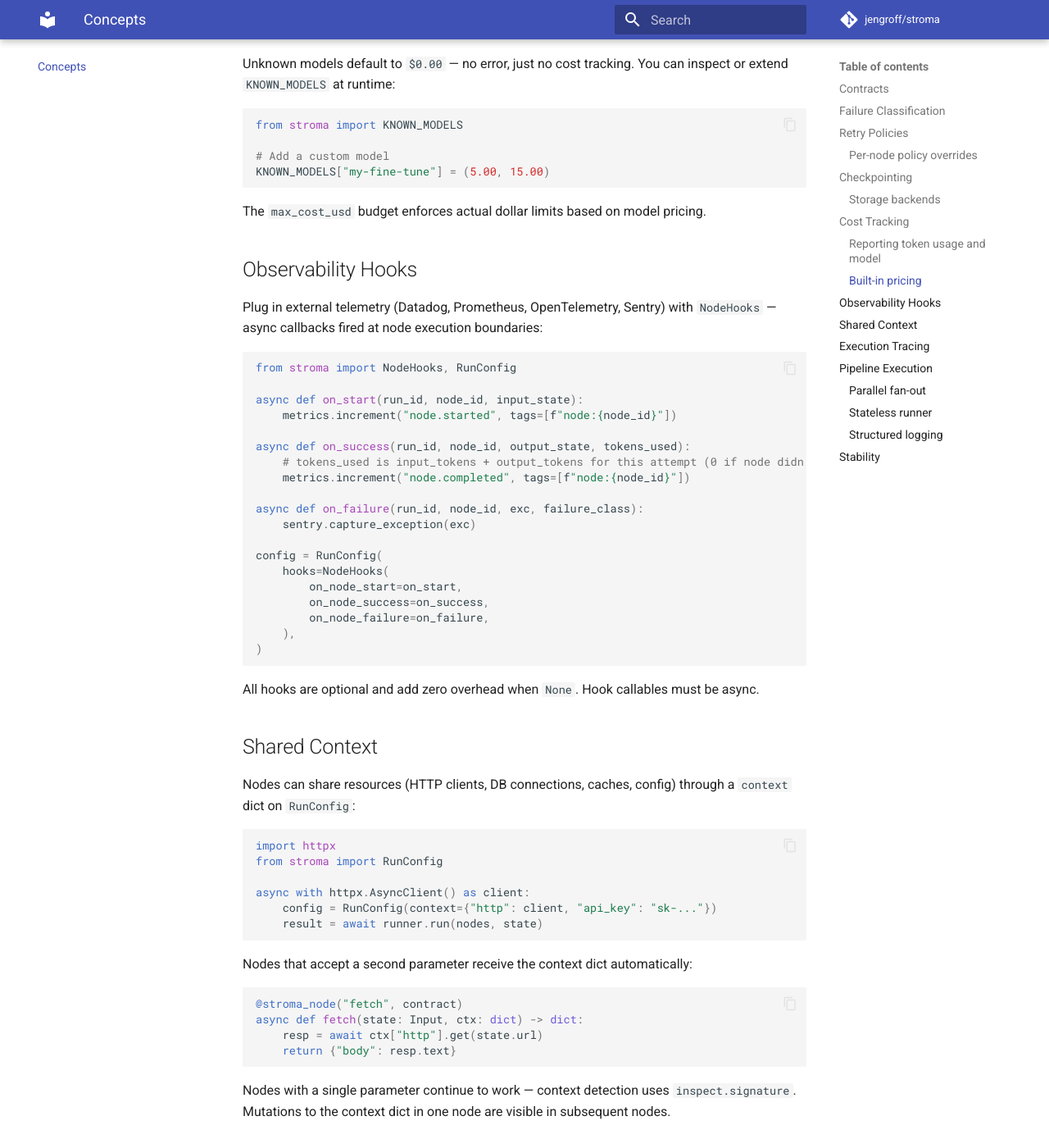
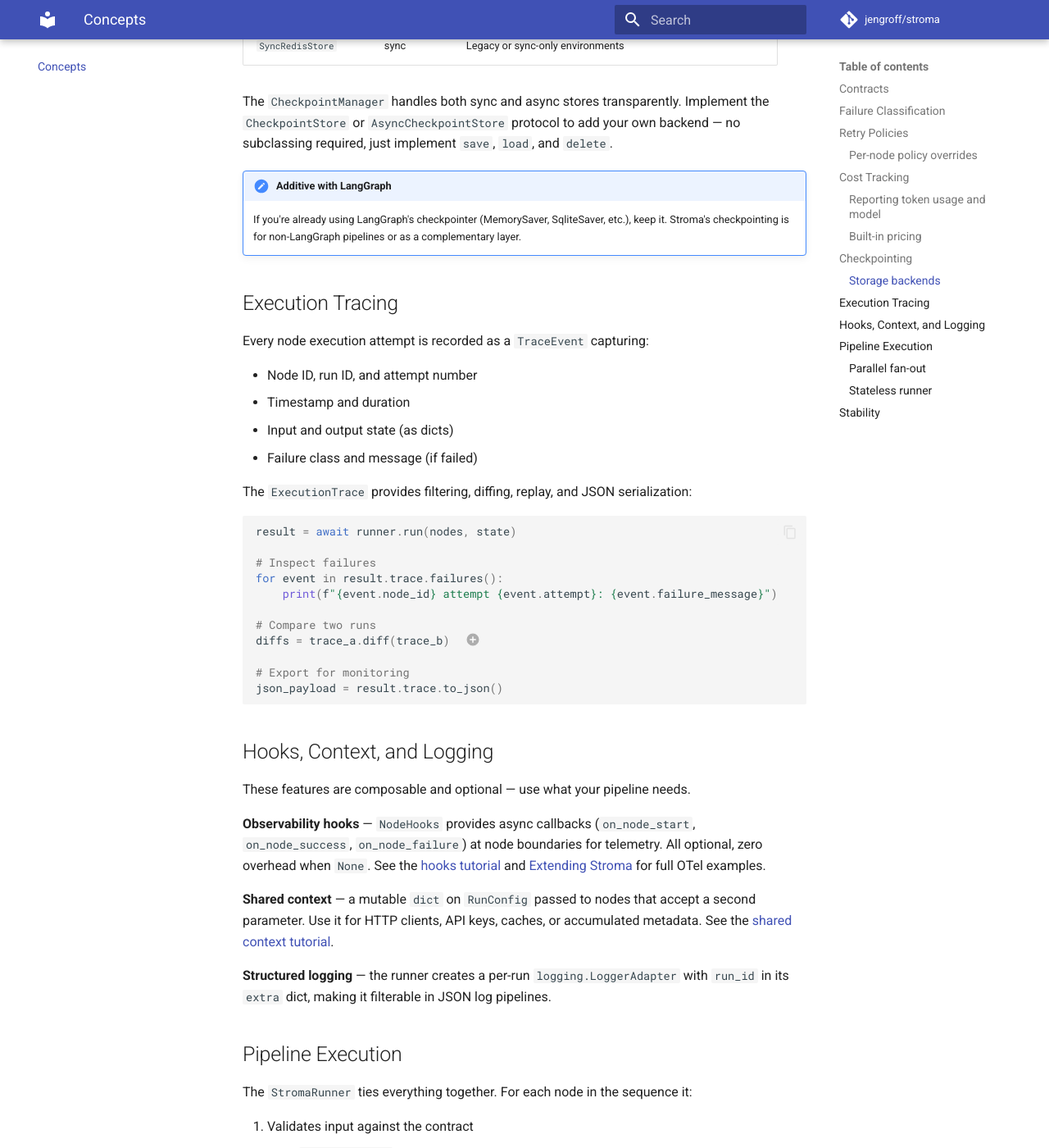
Before and after one commit to jengroff/stroma, an MkDocs documentation site: the page built from docs/concepts.md, in a window 1280 px wide and 1400 px high, scrolled down 6004 px. Shown: the whole window at 82% size. Built offline with MkDocs 1.6.1 and Material for MkDocs 9.7.7, drawn with Linux system fonts in a browser that asks for light colours; comment, search, counter and statistics services are not loaded; some of the changed text lies outside the part shown.

Commit message:
refactor: remove vestigial runner arg from LangGraphAdapter, reorder concepts, fix deps

````diff
--- a/docs/concepts.md
+++ b/docs/concepts.md
@@ -127,41 +127,6 @@
 !!! note "Jittered backoff"
     The actual delay before each retry is `random.uniform(0, backoff_seconds)` — not a fixed sleep. This prevents thundering herd problems when multiple pipelines retry simultaneously against the same API.
 
-## Checkpointing
-
-After each successful node execution, the output state is **checkpointed**. If a pipeline fails partway through, you can resume from the last checkpoint instead of re-running completed nodes:
-
-```python
-from stroma import RunConfig
-
-# First run fails at node3
-config1 = RunConfig(run_id="run-123")
-result = await runner.run([node1, node2, node3], initial_state)
-# result.status == PARTIAL or FAILED
-
-# Resume from node3 — node1 and node2 are skipped, output loaded from checkpoint
-config2 = RunConfig(run_id="run-123", resume_from="node3")  # (1)!
-result = await runner.run([node1, node2, node3], initial_state)
-# result.status == RESUMED
-```
-
-1. The `run_id` must match the original run. The runner loads the checkpoint for the node *before* `resume_from` and uses it as input.
-
-### Storage backends
-
-Both sync and async backends are available:
-
-| Backend | Interface | Use case |
-|---------|-----------|----------|
-| `InMemoryStore` | sync | Testing, short-lived pipelines |
-| `AsyncInMemoryStore` | async | Testing with async runners (default for `StromaRunner.quick()`) |
-| `RedisStore` | async | Production, distributed systems (uses `redis.asyncio`) |
-| `SyncRedisStore` | sync | Legacy or sync-only environments |
-
-The `CheckpointManager` handles both sync and async stores transparently — its `checkpoint`, `resume`, and `clear` methods are all `async`, and it detects the store type at construction time.
-
-Implement the `CheckpointStore` or `AsyncCheckpointStore` protocol to add your own backend (Postgres, S3, DynamoDB, etc.) — no subclassing required, just implement `save`, `load`, and `delete`.
-
 ## Cost Tracking
 
 Stroma tracks three resource dimensions across your pipeline:
@@ -237,57 +202,41 @@
 
 The `max_cost_usd` budget enforces actual dollar limits based on model pricing.
 
-## Observability Hooks
+---
 
-Plug in external telemetry (Datadog, Prometheus, OpenTelemetry, Sentry) with `NodeHooks` — async callbacks fired at node execution boundaries:
+## Checkpointing
+
+After each successful node execution, the output state is **checkpointed**. If a pipeline fails partway through, you can resume from the last checkpoint instead of re-running completed nodes:
 
 ```python
-from stroma import NodeHooks, RunConfig
+from stroma import RunConfig
 
-async def on_start(run_id, node_id, input_state):
-    metrics.increment("node.started", tags=[f"node:{node_id}"])
+# First run fails at node3
+config1 = RunConfig(run_id="run-123")
+result = await runner.run([node1, node2, node3], initial_state)
+# result.status == PARTIAL or FAILED
 
-async def on_success(run_id, node_id, output_state, tokens_used):
-    # tokens_used is input_tokens + output_tokens for this attempt (0 if node didn't report usage)
-    metrics.increment("node.completed", tags=[f"node:{node_id}"])
-
-async def on_failure(run_id, node_id, exc, failure_class):
-    sentry.capture_exception(exc)
-
-config = RunConfig(
-    hooks=NodeHooks(
-        on_node_start=on_start,
-        on_node_success=on_success,
-        on_node_failure=on_failure,
-    ),
-)
+# Resume from node3 — node1 and node2 are skipped, output loaded from checkpoint
+config2 = RunConfig(run_id="run-123", resume_from="node3")  # (1)!
+result = await runner.run([node1, node2, node3], initial_state)
+# result.status == RESUMED
 ```
 
-All hooks are optional and add zero overhead when `None`. Hook callables must be async.
+1. The `run_id` must match the original run. The runner loads the checkpoint for the node *before* `resume_from` and uses it as input.
 
-## Shared Context
+### Storage backends
 
-Nodes can share resources (HTTP clients, DB connections, caches, config) through a `context` dict on `RunConfig`:
+| Backend | Interface | Use case |
+|---------|-----------|----------|
+| `InMemoryStore` | sync | Testing, short-lived pipelines |
+| `AsyncInMemoryStore` | async | Testing with async runners (default for `StromaRunner.quick()`) |
+| `RedisStore` | async | Production, distributed systems (uses `redis.asyncio`) |
+| `SyncRedisStore` | sync | Legacy or sync-only environments |
 
-```python
-import httpx
-from stroma import RunConfig
+The `CheckpointManager` handles both sync and async stores transparently. Implement the `CheckpointStore` or `AsyncCheckpointStore` protocol to add your own backend — no subclassing required, just implement `save`, `load`, and `delete`.
 
-async with httpx.AsyncClient() as client:
-    config = RunConfig(context={"http": client, "api_key": "sk-..."})
-    result = await runner.run(nodes, state)
-```
-
-Nodes that accept a second parameter receive the context dict automatically:
-
-```python
-@stroma_node("fetch", contract)
-async def fetch(state: Input, ctx: dict) -> dict:
-    resp = await ctx["http"].get(state.url)
-    return {"body": resp.text}
-```
-
-Nodes with a single parameter continue to work — context detection uses `inspect.signature`. Mutations to the context dict in one node are visible in subsequent nodes.
+!!! note "Additive with LangGraph"
+    If you're already using LangGraph's checkpointer (MemorySaver, SqliteSaver, etc.), keep it. Stroma's checkpointing is for non-LangGraph pipelines or as a complementary layer.
 
 ## Execution Tracing
 
@@ -315,6 +264,16 @@
 ```
 
 1. `diff()` compares node IDs, attempts, inputs, outputs, and failure states — ignoring timestamps and durations that naturally vary between runs.
+
+## Hooks, Context, and Logging
+
+These features are composable and optional — use what your pipeline needs.
+
+**Observability hooks** — `NodeHooks` provides async callbacks (`on_node_start`, `on_node_success`, `on_node_failure`) at node boundaries for telemetry. All optional, zero overhead when `None`. See the [hooks tutorial](tutorial/hooks.md) and [Extending Stroma](extending.md) for full OTel examples.
+
+**Shared context** — a mutable `dict` on `RunConfig` passed to nodes that accept a second parameter. Use it for HTTP clients, API keys, caches, or accumulated metadata. See the [shared context tutorial](tutorial/shared-context.md).
+
+**Structured logging** — the runner creates a per-run `logging.LoggerAdapter` with `run_id` in its `extra` dict, making it filterable in JSON log pipelines.
 
 ## Pipeline Execution
 
@@ -359,10 +318,6 @@
 
 `CostTracker`, `RetryBudget`, and `ExecutionTrace` are created fresh per `run()` call. Calling `runner.run()` multiple times on the same instance does not accumulate state between runs.
 
-### Structured logging
-
-The runner creates a per-run `logging.LoggerAdapter` with `run_id` in its `extra` dict. All node execution log messages use this adapter, so `run_id` is a structured field rather than inline text — making it filterable in JSON log pipelines.
-
 ## Stability
 
 Not every primitive is at the same maturity level. Use this as a guide for production planning.
--- a/pyproject.toml
+++ b/pyproject.toml
@@ -9,9 +9,6 @@
 readme = "README.md"
 requires-python = ">=3.12"
 dependencies = [
-    "mkdocs>=1.6.1",
-    "mkdocs-material>=9.7.6",
-    "mkdocstrings[python]>=1.0.3",
     "pydantic>=2.0",
 ]
 license = "MIT"
````
Also changed, not shown: docs/index.md (+12 -4 lines), docs/tutorial/shared-context.md (+2 -2 lines), docs/vs-langgraph.md (+9 -5 lines), 2 other files.
